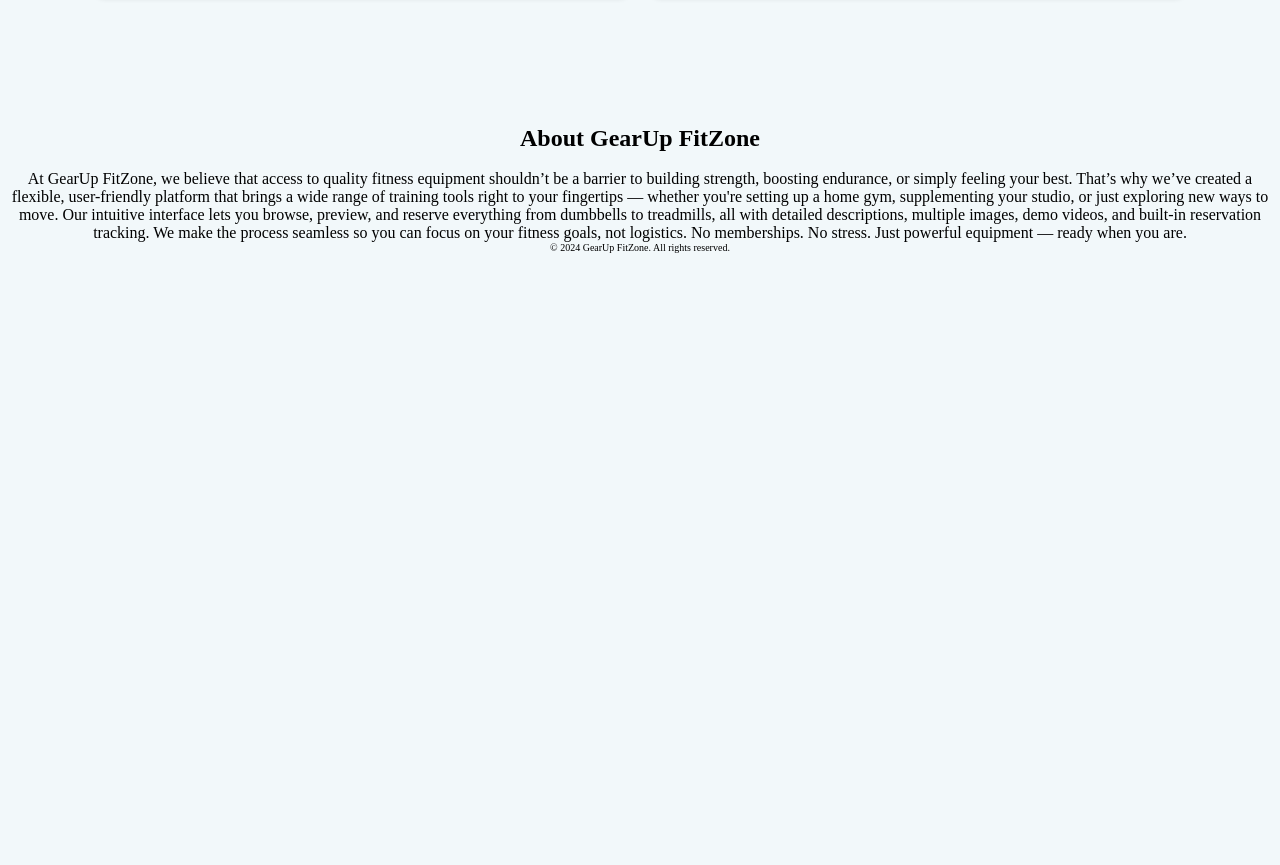
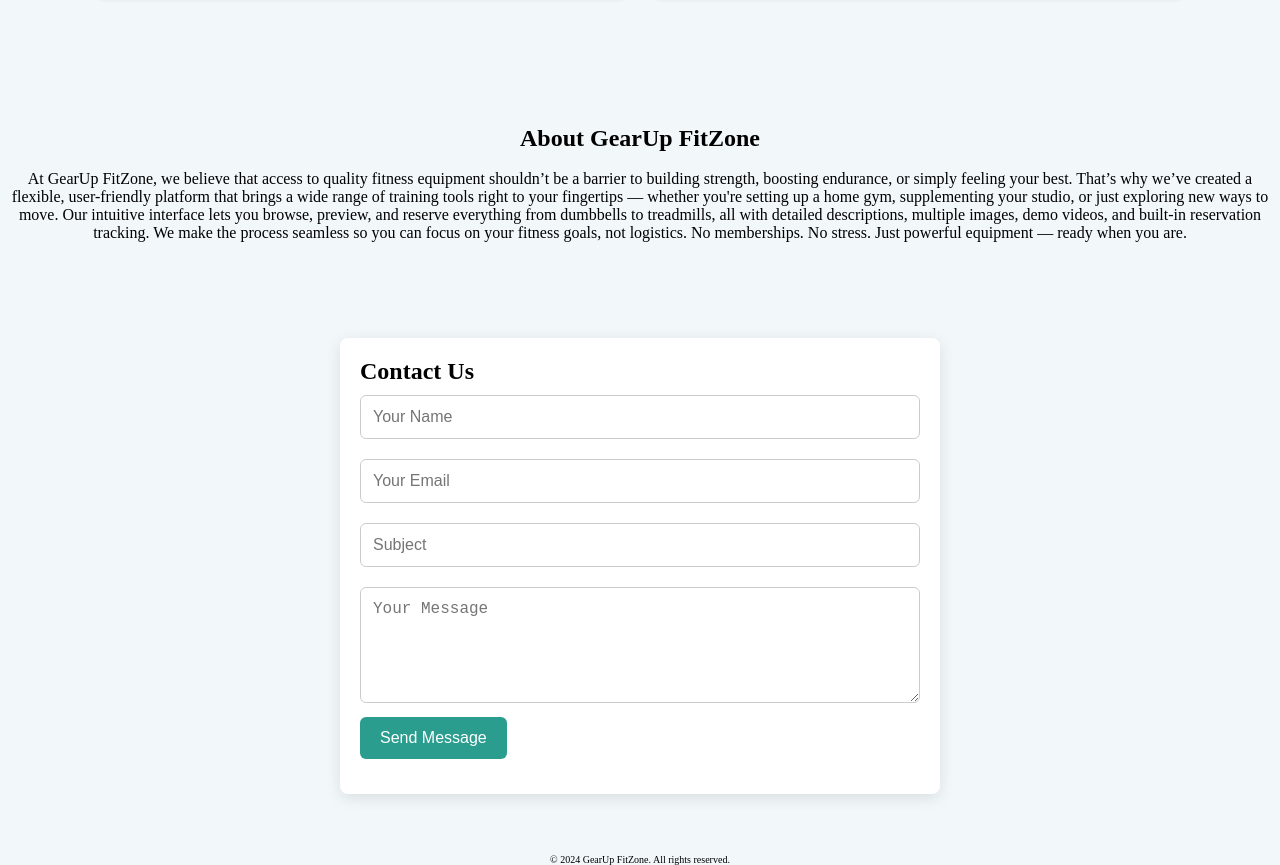
Before and after one commit to mohibulhasan/Mobile-n-Web-CA-01, a plain HTML site: page index.html in a window 1280 px wide. Shown: the part 1364-2229 px from the top of the page. Before the commit the page ends 1617 px from the top, so only its background shows below. Drawn offline with nearby package versions, Linux system fonts and the light colour scheme.

Commit message:
Contact form added at the bottom of the page

```diff
--- a/index.html
+++ b/index.html
@@ -50,6 +50,7 @@
         <li class="logo-name"><a href="#">GearUp FitZone</a></li>
         <li><a href="#">Home</a></li>
         <li><a href="#about">About</a></li>
+        <li><a href="#contact">Contact US</a></li>
         <li>
           <input
             type="text"
@@ -66,7 +67,7 @@
       <h1 style="text-align: center">Our Equipment</h1>
       <div id="equipment-list" class="equipment-grid"></div>
     </main>
-
+    <!-- From jQuery the main products will be shown -->
     <div id="equipment-modal" class="modal">
       <div class="modal-content">
         <span class="close-button">×</span>
@@ -89,10 +90,21 @@
           images, demo videos, and built-in reservation tracking. We make the
           process seamless so you can focus on your fitness goals, not
           logistics. No memberships. No stress. Just powerful equipment — ready
-          when you are.
+          when you are. </br></br></br>
         </p>
       </article>
     </div>
+    <section id="contact" class="contact-section">
+      <h2>Contact Us</h2>
+      <form id="contactForm">
+        <input type="text" id="contact-name" placeholder="Your Name" required />
+        <input type="email" id="contact-email" placeholder="Your Email" required />
+        <input type="text" id="contact-subject" placeholder="Subject" />
+        <textarea id="contact-message" placeholder="Your Message" rows="5" required></textarea>
+        <button type="submit">Send Message</button>
+      </form>
+      <div id="contactStatus" class="contact-status"></div>
+    </section>
     <footer>
       <div>
         <p>© 2024 GearUp FitZone. All rights reserved.</p>
--- a/main.css
+++ b/main.css
@@ -230,3 +230,39 @@
     color: #007BFF;
     margin-bottom: 1em;
 }
+
+
+/* Contact Us form design */
+.contact-section {
+  max-width: 600px;
+  margin: 60px auto;
+  padding: 20px;
+  background: #fff;
+  border-radius: 8px;
+  box-shadow: 0 4px 15px rgba(0,0,0,0.1);
+}
+
+#contactForm input,
+#contactForm textarea {
+  width: 100%;
+  margin: 10px 0;
+  padding: 12px;
+  border: 1px solid #ccc;
+  border-radius: 6px;
+  font-size: 16px;
+}
+
+#contactForm button {
+  padding: 12px 20px;
+  font-size: 16px;
+  background-color: #2a9d8f;
+  color: white;
+  border: none;
+  border-radius: 6px;
+  cursor: pointer;
+}
+
+.contact-status {
+  margin-top: 15px;
+  font-weight: bold;
+}
```
